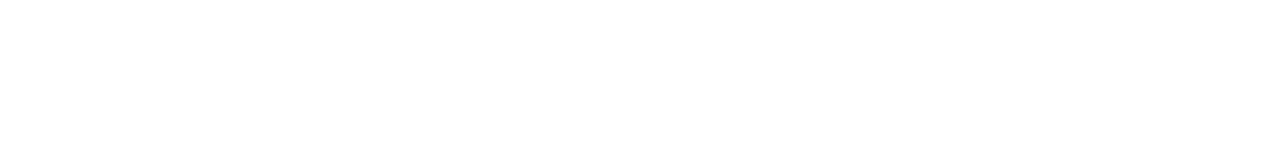
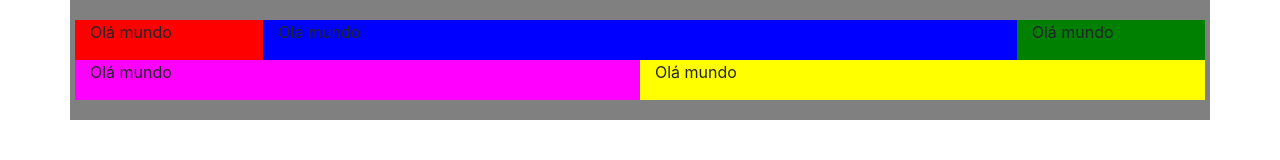
Before and after one commit to emersonleo/Bootstrap, a plain HTML site: page home.html in a window 1280 px wide. Drawn offline with nearby package versions, Linux system fonts and the light colour scheme.

Commit message:
Adicionando conceitos de grid

```diff
--- a/home.html
+++ b/home.html
@@ -2,14 +2,35 @@
 <html lang="en">
 <head>
 	<meta charset="utf-8">
-	<title>Bootstrao</title>
+	<title>Bootstrap</title>
+	<link rel="stylesheet" type="text/css" href="bootstrapcss.css">
 </head>
 <body>
 
-<div id="container" >
+<div class ="container"  style="background-color: grey; padding: 20px">
+	<div class="row">
+		<div class="col-xl-2 col-sm-12" style="background-color: red">
+			<p> Olá mundo </p>
+		</div>
+		<div class="col-xl-8" style="background-color: blue">
+			<p> Olá mundo </p>
+		</div>
+		<div class="col-xl-2" style="background-color: green">
+			<p> Olá mundo </p>
+		</div>
+	</div>
+	<div class="row">
+		<div class="col-6" style="background-color: magenta">
+			<p> Olá mundo </p>
+		</div>
+		<div class="col-6" style="background-color: yellow">
+			<p> Olá mundo </p>
+		</div>
+	</div>
 
 </div>
 
 </body>
 </html>
 <script src="https://code.jquery.com/jquery-3.5.1.js" integrity="sha256-QWo7LDvxbWT2tbbQ97B53yJnYU3WhH/C8ycbRAkjPDc="crossorigin="anonymous"></script>
+<script type="text/javascript" src="bootstrapjs.js"></script>
```
